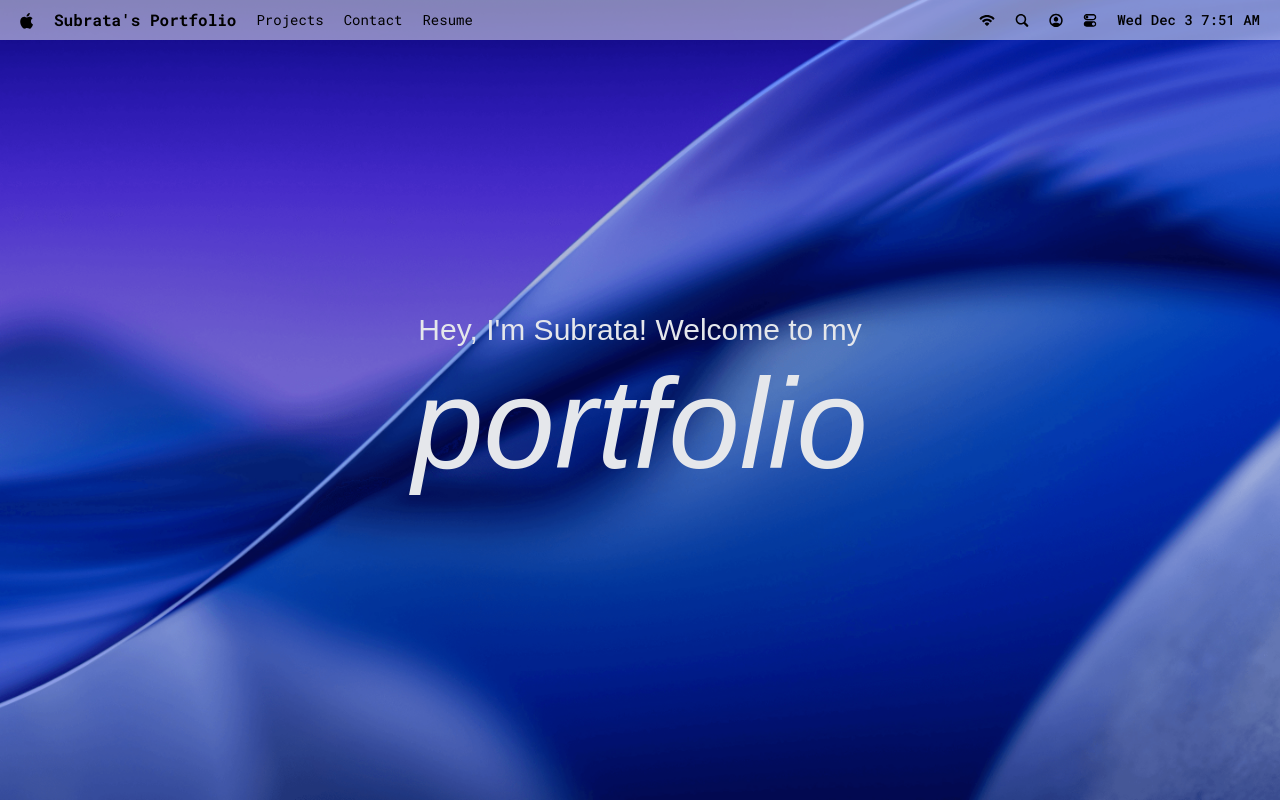
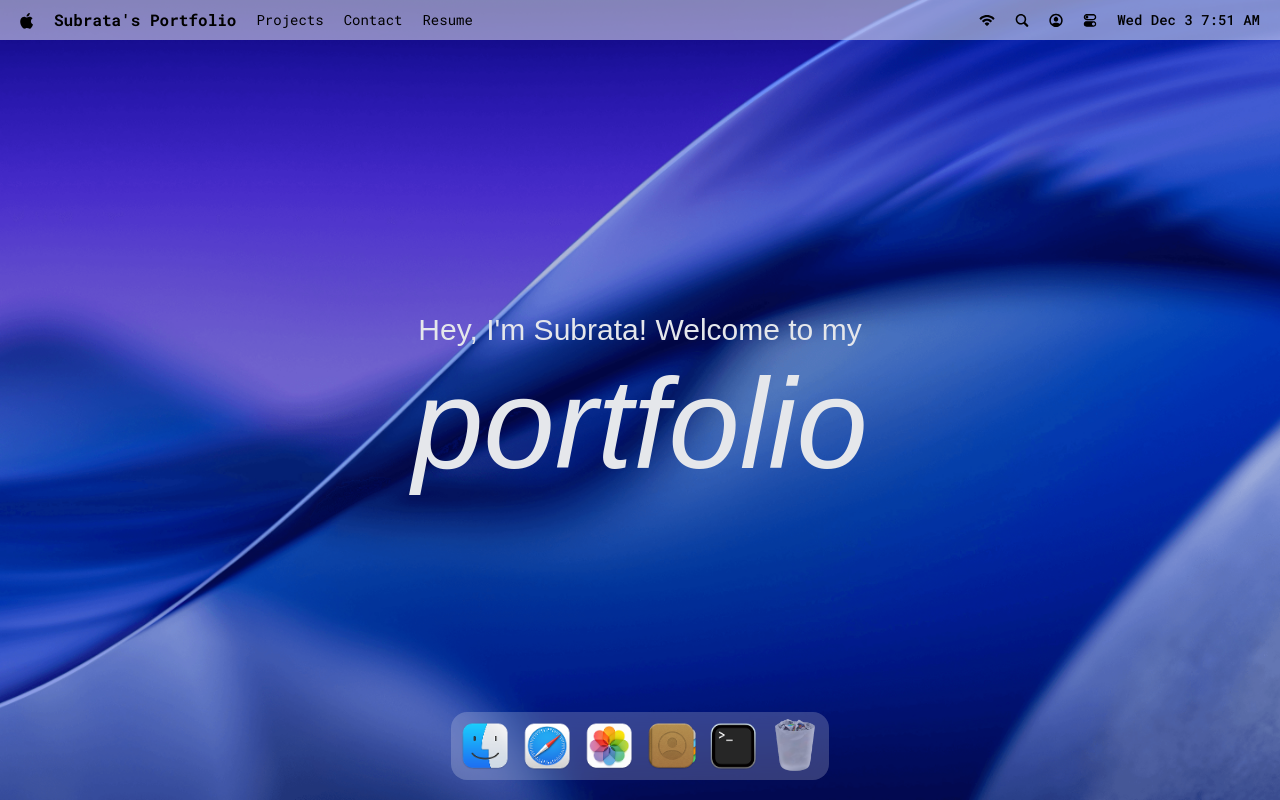
Before and after one commit to SubrataChhat/MacOS_Portfolio, a React (Vite) app: page / in a window 1280 px wide. Built offline with nearby package versions, Linux system fonts and the light colour scheme; a web font is replaced by a local one.

Commit message:
implement dock presentation

```diff
--- a/package.json
+++ b/package.json
@@ -17,6 +17,7 @@
     "lucide-react": "^0.555.0",
     "react": "^19.2.0",
     "react-dom": "^19.2.0",
+    "react-tooltip": "^5.30.0",
     "tailwindcss": "^4.1.17"
   },
   "devDependencies": {
--- a/src/App.jsx
+++ b/src/App.jsx
@@ -1,10 +1,11 @@
-import { Navbar, Welcome } from "@components";
+import { Navbar, Welcome, Dock } from "@components";
 
 const App = () => {
   return (
     <main>
       <Navbar />
       <Welcome />
+      <Dock />
     </main>
   )
 }
--- /dev/null
+++ b/src/components/Dock.jsx
@@ -0,0 +1,89 @@
+import { dockApps } from "@constants";
+import { useGSAP } from "@gsap/react";
+import gsap from "gsap";
+import { useRef } from "react"
+import { Tooltip } from "react-tooltip";
+
+const Dock = () => {
+
+    const dockRef = useRef(null);
+
+    useGSAP(() => {
+        const dock = dockRef.current;
+        if (!dock) return;
+
+        const icons = dock.querySelectorAll('.dock-icon');
+
+        const animateIcons = (mouseX) => {
+            const { left } = dock.getBoundingClientRect();
+
+            icons.forEach((icon) => {
+                const { left: iconLeft, width } = icon.getBoundingClientRect();
+                const center = iconLeft - left + width / 2;
+                const distance = Math.abs(mouseX - center);
+                const intensity = Math.exp(-(distance ** 2.5) / 20000);
+
+                gsap.to(icon, {
+                    scale: 1 + 0.25 * intensity,
+                    y: -15 * intensity,
+                    duration: 0.2,
+                    ease: "power1.out",
+                })
+            })
+        }
+
+        const handleMouseMove = (e) => {
+            const { left } = dock.getBoundingClientRect();
+
+            animateIcons(e.clientX - left)
+        };
+
+        const resetIcons = () => icons.forEach((icon) =>
+            gsap.to(icon, {
+                scale: 1,
+                y: 0,
+                duration: 0.3,
+                ease: "power1.out"
+            }))
+
+        dock.addEventListener('mousemove', handleMouseMove);
+        dock.addEventListener('mouseleave', resetIcons);
+
+        return () => {
+            dock.removeEventListener('mousemove', handleMouseMove);
+            dock.removeEventListener('mouseleave', resetIcons);
+        }
+
+    }, [])
+
+    const toggleApp = (app) => {
+        // TODO: Implement the Open window logic
+     }
+
+    return (
+        <section id="dock">
+            <div ref={dockRef} className="dock-container">
+                {dockApps?.map(({ id, name, icon, canOpen }) => (
+                    <div key={id ?? name} className="relative flex justify-center">
+                        <button
+                            type="button"
+                            className="dock-icon"
+                            aria-label={name}
+                            data-tooltip-id="dock-tooltip"
+                            data-tooltip-content={name}
+                            data-tooltip-delay-show={150}
+                            disabled={!canOpen}
+                            onClick={() => toggleApp({ id, canOpen })}
+                        >
+                            <img src={`/images/${icon}`} alt={name} loading="lazy" className={canOpen ? '' : 'opacity-60'} />
+                        </button>
+                    </div>
+                ))}
+            </div>
+
+            <Tooltip id="dock-tooltip" place="top" className="tooltip" />
+        </section>
+    )
+}
+
+export default Dock
--- a/src/components/Welcome.jsx
+++ b/src/components/Welcome.jsx
@@ -17,7 +17,7 @@
 }
 
 const setUpTextHover = (container, type) => {
-    if (!container) return;
+    if (!container) return () => {};
 
     const letters = container.querySelectorAll('span')
     const { min, max, default: base } = FONT_WEIGHTS[type];
@@ -37,7 +37,7 @@
         letters.forEach((letter) => {
             const { left: l, width: w } = letter.getBoundingClientRect();
             const distance = Math.abs(mouseX - (l - left + w / 2));
-            const intensity = Math.exp(-(distance ** 2) / 2000);
+            const intensity = Math.exp(-(distance ** 2) / 20000);
 
             animateLetter(letter, min + (max - min) * intensity);
         })
--- a/src/components/index.js
+++ b/src/components/index.js
@@ -1,4 +1,5 @@
 import Navbar from "@components/Navbar";
 import Welcome from "@components/Welcome";
+import Dock from "@components/Dock";
 
-export { Navbar, Welcome };
+export { Navbar, Welcome, Dock };
```
Also changed, not shown: 1 other file (tests, documents, lock files or other folders).
